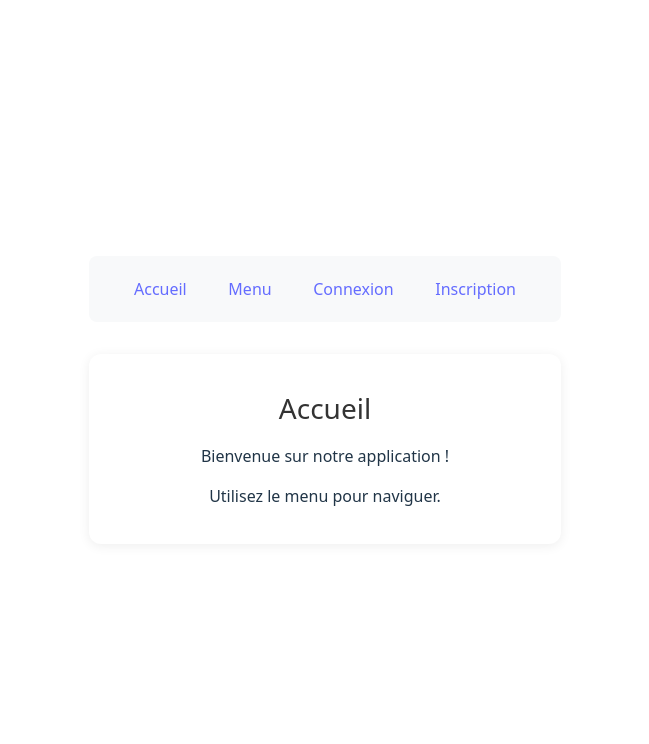
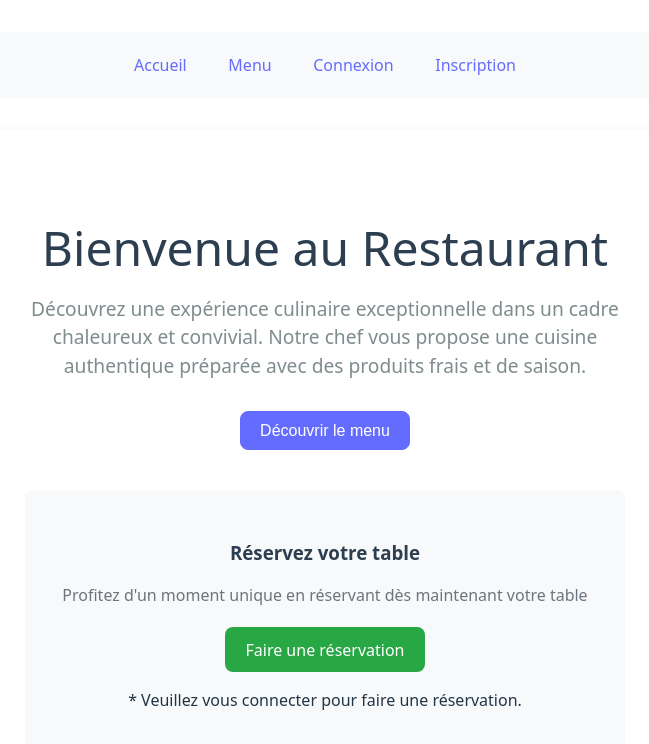
Before and after one commit to LxjGabriel/ProjetReact-LaTable, a React (Vite) app in the folder frontend/: page / in a window 1280 px wide. Shown: the top 744 px of the page, without its empty margins (315-964 px from the left). Built offline with nearby package versions, Linux system fonts and the light colour scheme.

Commit message:
add estetic adjustment

```diff
--- a/frontend/src/App.jsx
+++ b/frontend/src/App.jsx
@@ -66,7 +66,11 @@ function App() {
           </ProtectedRoute>
         } />
 
-        <Route path="/reservations/new" element={<NewReservation/>}  />
+        <Route path="/reservations/new" element={
+          <ProtectedRoute>
+            <NewReservation/>
+          </ProtectedRoute>
+        } />
       </Routes>
     </>
   )
--- a/frontend/src/components/ReservationButton.jsx
+++ b/frontend/src/components/ReservationButton.jsx
@@ -9,7 +9,22 @@ export default function ReservationButton({
 }) {
 
     // Vérifier si l'utilisateur est connecté
+    // if (!AuthService.IsConnected()) {
+    //     return null;
+    // }
+
     if (!AuthService.IsConnected()) {
+        return (
+            <div className="mb-3">
+                <Link to="/login" className={className}>
+                    {text}
+                </Link>
+                <p className="text-muted">* Veuillez vous connecter pour faire une réservation.</p>
+            </div>
+        );
+    }
+
+    if (AuthService.IsAdmin()) {
         return null;
     }
 
--- a/frontend/src/views/Home.jsx
+++ b/frontend/src/views/Home.jsx
@@ -1,14 +1,46 @@
 import ButtonComponent from "../components/form/ButtonComponent";
 import { Link } from "react-router-dom";
-import ReservationButton from "../components/ReservationButton"
+import ReservationButton from "../components/ReservationButton";
+import {AuthService} from "../services/AuthService";
 
 export default function Home() {
     return (
         <div className="container">
-            <h1>Accueil</h1>
-            <p>Bienvenue sur notre application !</p>
-            <p>Utilisez le menu pour naviguer.</p>
-            <ReservationButton />
+            <div style={{textAlign: 'center', padding: '40px 20px'}}>
+                <h1 style={{fontSize: '3rem', color: '#2c3e50', marginBottom: '20px'}}>
+                    Bienvenue au Restaurant
+                </h1>
+
+                <p style={{fontSize: '1.2rem', color: '#7f8c8d', marginBottom: '30px', maxWidth: '600px', margin: '0 auto 30px'}}>
+                    Découvrez une expérience culinaire exceptionnelle dans un cadre chaleureux et convivial.
+                    Notre chef vous propose une cuisine authentique préparée avec des produits frais et de saison.
+                </p>
+
+                <div style={{marginBottom: '40px'}}>
+                    <Link to="/menu" style={{textDecoration: 'none'}}>
+                        <ButtonComponent
+                            label="Découvrir le menu"
+                            severity="primary"
+                        />
+                    </Link>
+                </div>
+                {(!AuthService.IsAdmin()) && (
+                    <div style={{
+                        backgroundColor: '#f8f9fa',
+                        padding: '30px',
+                        borderRadius: '8px',
+                        marginBottom: '30px'
+                    }}>
+                        <h3 style={{color: '#2c3e50', marginBottom: '15px'}}>
+                            Réservez votre table
+                        </h3>
+                        <p style={{color: '#6c757d', marginBottom: '20px'}}>
+                            Profitez d'un moment unique en réservant dès maintenant votre table
+                        </p>
+                        <ReservationButton />
+                    </div>
+                )}
+            </div>
         </div>
     );
 }
--- a/frontend/src/views/reservation/NewReservation.jsx
+++ b/frontend/src/views/reservation/NewReservation.jsx
@@ -21,6 +21,8 @@ export default function NewReservation() {
         const getSlots = async () => {
             const slots = await OpeningSlotsService.GetOpeningSlots();
             console.log(slots);
+
+            slots.sort((a, b) => new Date(a.date_time) - new Date(b.date_time));
             setSlotsAvailable(slots);
         };
         getSlots();
@@ -84,22 +86,39 @@ export default function NewReservation() {
                 <InputComponent label="Nombre de personnes" id="number_of_people" required value={formData.number_of_people} onChange={handleChange} />
 
                 {/* Affichage simple des créneaux disponibles */}
-                <div>
-                    <label>Créneaux disponibles :</label>
-                    {slots_available.map((slot) => (
-                        <div key={slot.id}>
+                <div style={{margin: '20px 0'}}>
+                    <label style={{fontWeight: 'bold', display: 'block', marginBottom: '10px'}}>
+                        Créneaux disponibles :
+                    </label>
+                    {slots_available.map((slot) => {
+                        const date = new Date(slot.date_time);
+                        const dateStr = date.toLocaleDateString('fr-FR');
+                        const timeStr = date.toLocaleTimeString('fr-FR', {hour: '2-digit', minute: '2-digit'});
+
+                        return (
+                            <div key={slot.id} style={{
+                                display: 'flex',
+                                alignItems: 'center',
+                                padding: '8px',
+                                margin: '5px 0',
+                                border: '1px solid #ddd',
+                                borderRadius: '4px',
+                                backgroundColor: '#f9f9f9'
+                            }}>
                                 <input
                                     type="radio"
                                     id={`slot_${slot.id}`}
                                     name="opening_slot_id"
                                     value={slot.id}
                                     onChange={(e) => setFormData({...formData, opening_slot_id: e.target.value})}
+                                    style={{marginRight: '10px'}}
                                 />
-                            <label htmlFor={`slot_${slot.id}`}>
-                                {new Date(slot.date_time).toLocaleString()} - {slot.duration} min
+                                <label htmlFor={`slot_${slot.id}`} style={{cursor: 'pointer', flex: 1}}>
+                                    <strong>{dateStr}</strong> à <strong>{timeStr}</strong> ({slot.duration} min)
                                 </label>
                             </div>
-                    ))}
+                        );
+                    })}
                 </div>
 
                 <ButtonComponent label="Soumettre réservation" type="submit" />
```
Also changed, not shown: 1 other file (tests, documents, lock files or other folders). Lines whose indentation alone changed are shown as unchanged.
